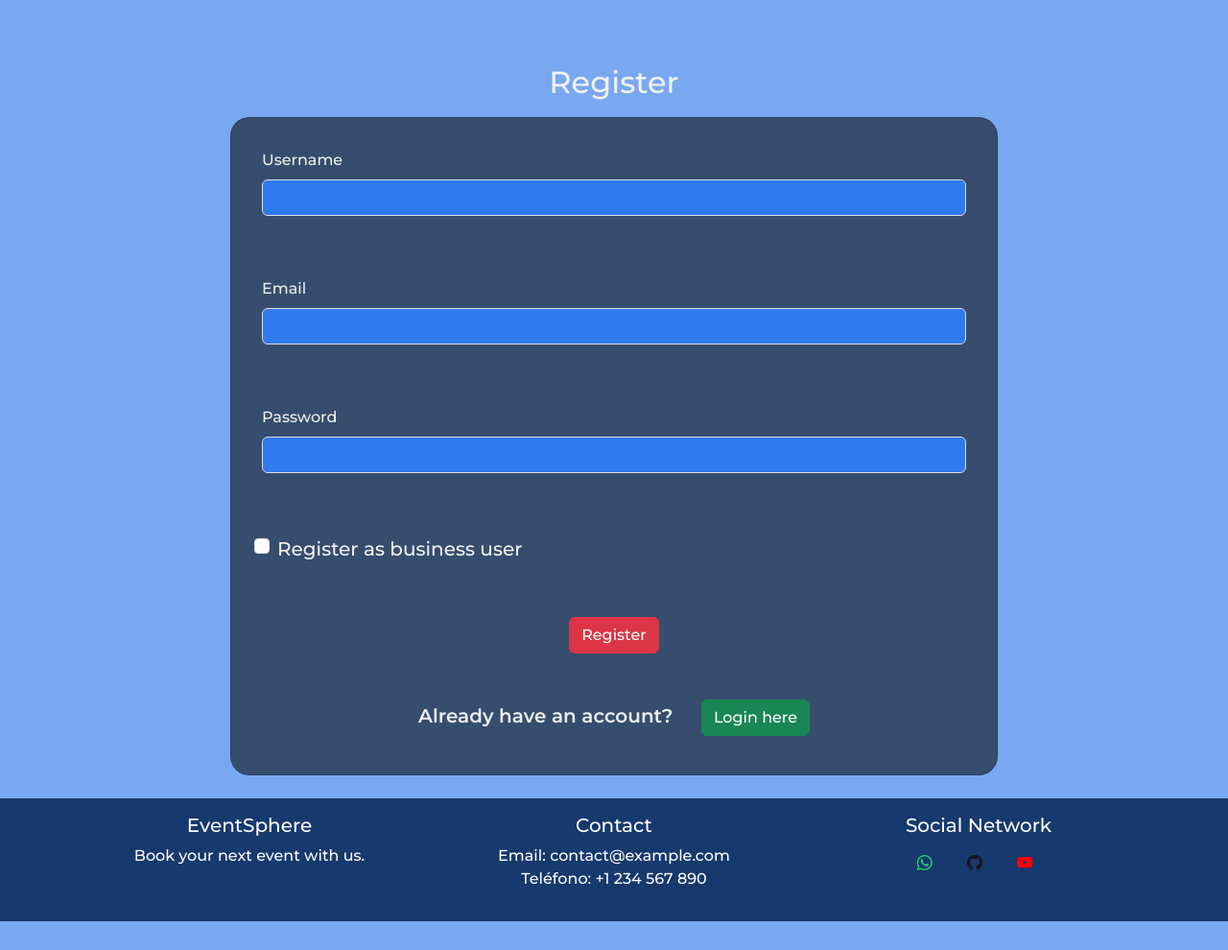
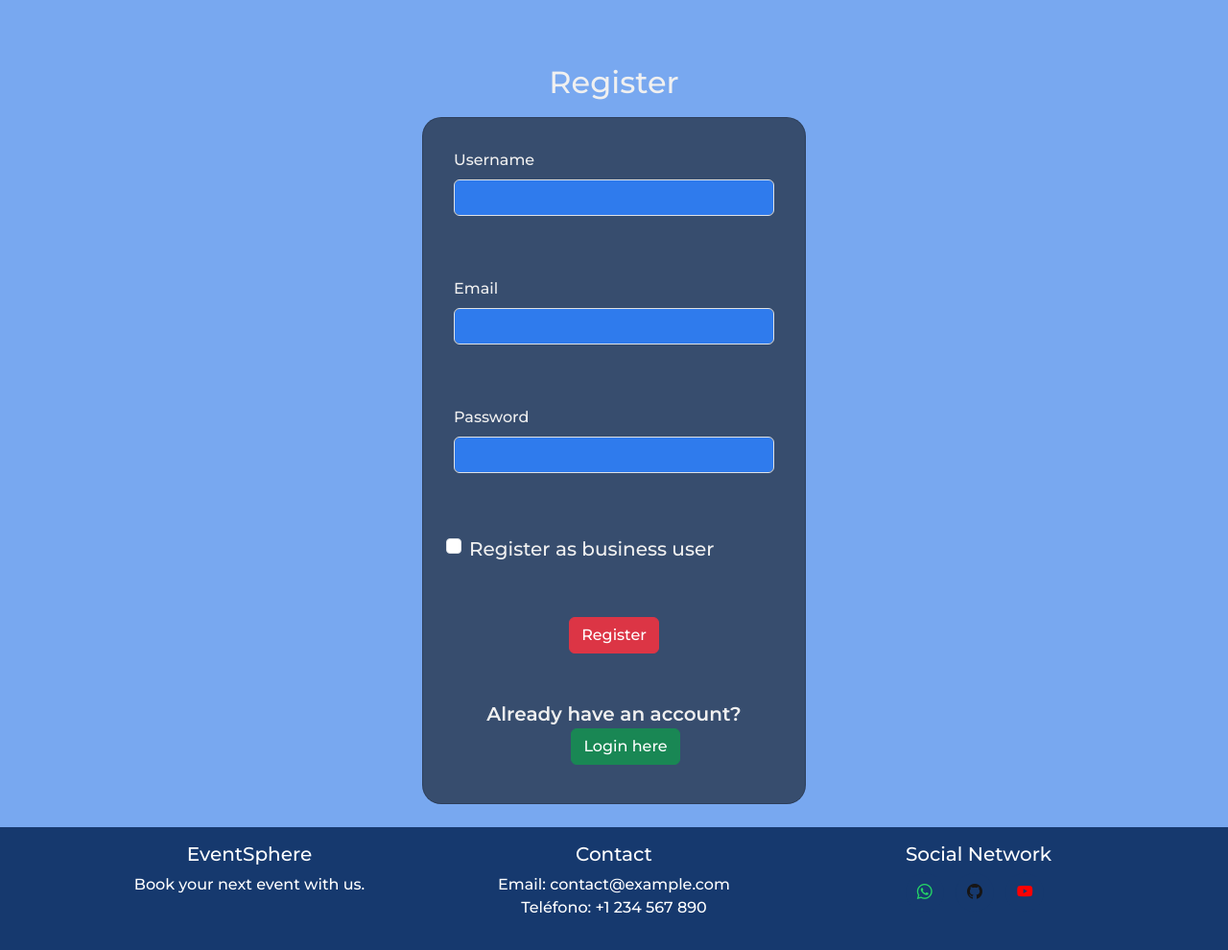
Before and after one commit to Pedrolivares1980/events, a Flask app: page /register in a window 1280 px wide. Shown: the part 56-1046 px from the top of the page at 96% size. Before the commit the page ends 1016 px from the top, so only its background shows below. Run offline with Flask 3, Linux system fonts and the light colour scheme.

Commit message:
pagination

```diff
--- a/app.py
+++ b/app.py
@@ -211,7 +211,7 @@ def events():
         )
 
     page = request.args.get("page", 1, type=int)
-    per_page = request.args.get("per_page", 6, type=int)
+    per_page = request.args.get("per_page", 12, type=int)
     events_paginated = query.paginate(page=page, per_page=per_page, error_out=False)
     event_types = [
         type[0] for type in Event.query.with_entities(Event.event_type).distinct().all()
--- a/static/css/styles.css
+++ b/static/css/styles.css
@@ -154,6 +154,10 @@ main {
   color: var(--text-color);
 }
 
+.login_form{
+  max-width: 25rem;
+}
+
 
 /* USER PROFILE */
 
--- a/templates/login.html
+++ b/templates/login.html
@@ -3,7 +3,7 @@
 {% block content %}
     <div class="container mt-3 mt-md-5 mb-5 mb-md-0">
         <h2 class="mb-3 text-center">Login</h2>
-        <form method="post" class="card p-4 custom_form mb-4">
+        <form method="post" class="card p-4 custom_form login_form mb-4">
             <div class="mb-3 register_field">
               <label for="login" class="form-label">Username or Email</label>
               <input type="text" class="form-control form_content" id="login" name="login" required>
--- a/templates/register.html
+++ b/templates/register.html
@@ -3,7 +3,7 @@
 {% block content %}
 <div class="container mt-3 mt-md-5 mb-5 mb-md-0">
     <h2 class="mb-3 text-center">Register</h2>
-    <form method="post" class="card p-4 custom_form mb-4">
+    <form method="post" class="card p-4 custom_form login_form mb-4">
         <!-- Username Field -->
         <div class="mb-3 p-0 p-md-2 plg-4 ">
             <label for="username" class="form-label">Username</label>
```
